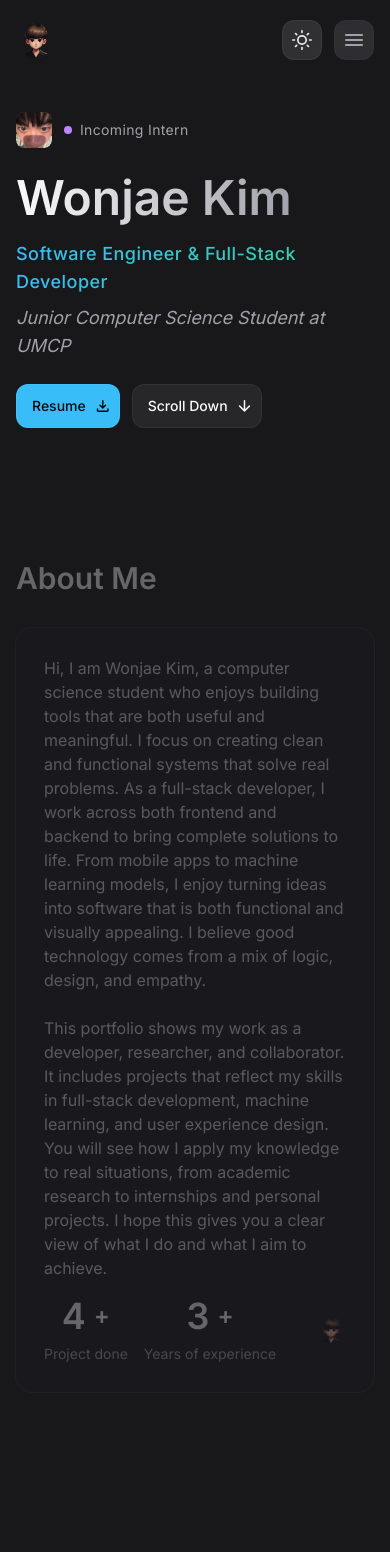
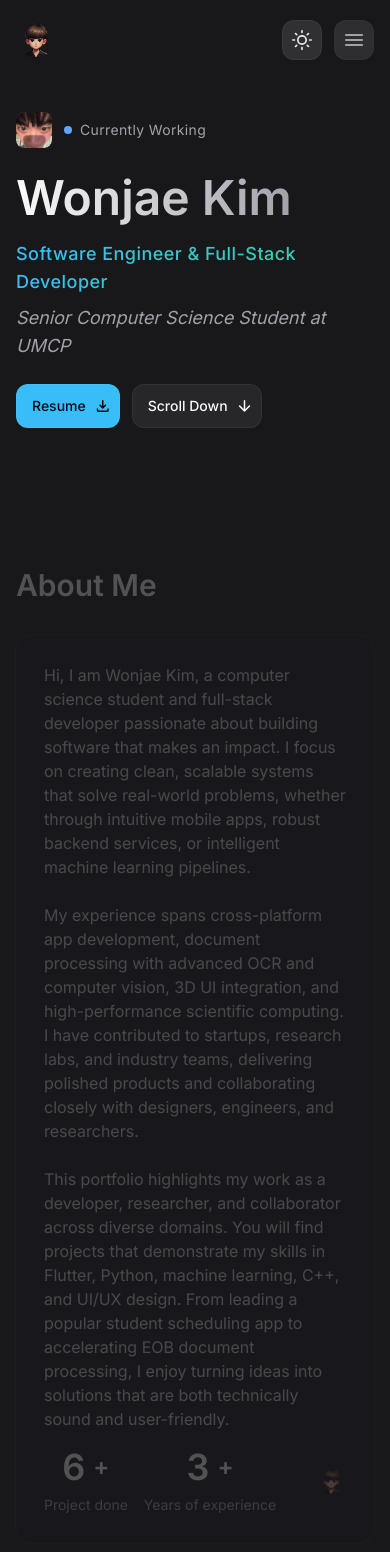
Before and after one commit to kwj0011288/Portfolio, a React (Vite) app: page / in a window 390 px wide. Shown: the top 1552 px of the page. Built offline with nearby package versions, Linux system fonts and the light colour scheme.

Commit message:
current stat update

```diff
--- a/src/components/About.jsx
+++ b/src/components/About.jsx
@@ -1,55 +1,66 @@
-import React from 'react';
-import logo from '../assets/hero.png';
+import React from "react";
+import logo from "../assets/hero.png";
 const aboutItems = [
   {
-        label: 'Project done',
-        number: 4
+    label: "Project done",
+    number: 6,
   },
   {
-        label: 'Years of experience',
-        number: 3
-    }
+    label: "Years of experience",
+    number: 3,
+  },
 ];
 
 const About = () => {
   return (
     <section id="about" className="section">
       <div className="container reveal-up">
-                <h2 className='headline-2 mb-8 reveal-up'>
-                    About Me
-                </h2>
+        <h2 className="headline-2 mb-8 reveal-up">About Me</h2>
         <div className="bg-zinc-800/50 p-7 rounded-2xl md:p-12 ring-1 ring-zinc-50/10 hover:ring-zinc-50/20 transition-all">
-                    <p className='text-zinc-300 mb-4 md:mb-8 md:text-xl md:max-w-[60ch] '>
-                        Hi, I am Wonjae Kim, a computer science student who enjoys building tools that are both useful and meaningful.
-                        I focus on creating clean and functional systems that solve real problems.
-                        As a full-stack developer, I work across both frontend and backend to bring complete solutions to life.
-                        From mobile apps to machine learning models, I enjoy turning ideas into software that is both functional and visually appealing.
-                        I believe good technology comes from a mix of logic, design, and empathy.
+          <p className="text-zinc-300 mb-4 md:mb-8 md:text-xl md:max-w-[60ch] ">
+            Hi, I am Wonjae Kim, a computer science student and full-stack
+            developer passionate about building software that makes an impact. I
+            focus on creating clean, scalable systems that solve real-world
+            problems, whether through intuitive mobile apps, robust backend
+            services, or intelligent machine learning pipelines.
             <br />
             <br />
-                        This portfolio shows my work as a developer, researcher, and collaborator. It includes projects that reflect my skills in full-stack development, machine learning, and user experience design. You will see how I apply my knowledge to real situations, from academic research to internships and personal projects. I hope this gives you a clear view of what I do and what I aim to achieve.
+            My experience spans cross-platform app development, document
+            processing with advanced OCR and computer vision, 3D UI integration,
+            and high-performance scientific computing. I have contributed to
+            startups, research labs, and industry teams, delivering polished
+            products and collaborating closely with designers, engineers, and
+            researchers.
+            <br />
+            <br />
+            This portfolio highlights my work as a developer, researcher, and
+            collaborator across diverse domains. You will find projects that
+            demonstrate my skills in Flutter, Python, machine learning, C++, and
+            UI/UX design. From leading a popular student scheduling app to
+            accelerating EOB document processing, I enjoy turning ideas into
+            solutions that are both technically sound and user-friendly.
           </p>
 
           <div className="flex felx-wrap items-center gap-4 md:gap-7">
-                        {
-                            aboutItems.map(({ label, number }, key) => (
+            {aboutItems.map(({ label, number }, key) => (
               <div key={key} className="flex flex-col items-center gap-2">
                 <div className="flex items-center md:mb-2 gap-2">
-                                        <span className="text-4xl font-semibold md:text-5xl">{number}</span>
+                  <span className="text-4xl font-semibold md:text-5xl">
+                    {number}
+                  </span>
                   <span className="text-2xl font-semibold md:text-3xl">+</span>
                 </div>
                 <p className="text-sm text-zinc-400">{label}</p>
               </div>
-                            ))
-                        }
-                        <img src={logo}
+            ))}
+            <img
+              src={logo}
               alt=""
               width={30}
               height={30}
-                            className='ml-auto md:w-[40px] md:h-[40px]'
+              className="ml-auto md:w-[40px] md:h-[40px]"
             />
           </div>
-
         </div>
       </div>
     </section>
--- a/src/components/Hero.jsx
+++ b/src/components/Hero.jsx
@@ -35,7 +35,7 @@ const statusMap = {
 
 
 // 바꿔가면서 쓸 수 있음
-const currentStatus = "incomingIntern"; // "working", "internship", "unavailable"
+const currentStatus = "working"; // "working", "internship", "unavailable"
 
 const Hero = () => {
     const status = statusMap[currentStatus];
@@ -64,7 +64,7 @@ const Hero = () => {
                             Software Engineer & Full-Stack Developer
                         </p>
                         <p className='text-zinc-400 text-lg mb-6 lg:mb-8 italic'>
-                            Junior Computer Science Student at UMCP
+                            Senior Computer Science Student at UMCP
                         </p>
                         <div className='flex items-center gap-3'>
                             <ButtonPrimary
--- a/src/components/Work.jsx
+++ b/src/components/Work.jsx
@@ -1,113 +1,126 @@
-import React from 'react'
-import WorkCard from './Workcard';
-import august from '../assets/works/august.png';
-import hancom from '../assets/works/hancom.jpeg';
-import git from '../assets/works/git.png';
-import umd from '../assets/works/umd.svg';
-import military from '../assets/works/military.jpeg';
-import inzone from '../assets/works/inzone.png';
+import React from "react";
+import WorkCard from "./Workcard";
+import august from "../assets/works/august.png";
+import hancom from "../assets/works/hancom.jpeg";
+import git from "../assets/works/git.png";
+import umd from "../assets/works/umd.svg";
+import military from "../assets/works/military.jpeg";
+import inzone from "../assets/works/inzone.png";
+import noIcon from "../assets/works/no_icon.png";
 
 const workItem = [
   {
+    imgSrc: noIcon,
+    label: "EOB Processor",
+    position: "Software Engineer Intern",
+    desc: [
+      "Built a document processing pipeline for healthcare EOB forms using PyTorch, Detectron2, and OCR tools",
+      "Engineered multi-stage orientation correction using text scoring, enabling reliable page rotation decisions",
+      "Improved OCR accuracy with skew correction, Gaussian blur, and morphological filters on EOB document",
+    ],
+    tech: ["Python", "OpenCV", "OCR", "pytesseract", "NumPy", "TensorFlow", "Tesseract", "Docker"],
+    startDate: "June 2025",
+    endDate: "Present",
+  },
+  {
     imgSrc: inzone,
-        label: 'Inzone',
-        position: 'Software Engineer Intern',
+    label: "Inzone",
+    position: "Software Engineer Intern",
     desc: [
-            'Incoming Intern...',
-            'Developed and optimized cross-platform Flutter UIs for iOS and Android, ensuring responsive and smooth user experiences',
-            'Integrated lightweight 3D avatar SDKs with interactive animations to enhance user engagement',
-            'Designed and implemented marketplace screens for digital asset browsing, purchasing, and equipping',
-            'Collaborated with back-end engineers and UI/UX designers to deliver clean, scalable, and well-documented code'
+      "Developed and optimized cross-platform Flutter UIs for iOS and Android, ensuring responsive and smooth user experiences",
+      "Integrated lightweight 3D avatar SDKs with interactive animations to enhance user engagement",
+      "Designed and implemented marketplace screens for digital asset browsing, purchasing, and equipping",
+      "Collaborated with back-end engineers and UI/UX designers to deliver clean, scalable, and well-documented code",
     ],
-        tech: ['Python', 'Firebase', 'Git', 'Flutter'],
-        startDate: 'June 2025',
-        endDate: 'August 2025'
+    tech: ["Python", "Firebase", "Git", "Flask", "Unity","Flutter"],
+    startDate: "June 2025",
+    endDate: "Present",
   },
   {
     imgSrc: umd,
-        label: 'NEMO Research Assistant',
-        position: 'Research Intern',
+    label: "NEMO Research Assistant",
+    position: "Research Intern",
     desc: [
-            'Optimized parallel algorithms in C/C++ stellar dynamics code for simulation performance',
-            'Ported core modules for cross-platform compatibility, ensuring seamless functionality on both Windows and macOS'
+      "Optimized parallel algorithms in C/C++ stellar dynamics code for simulation performance",
+      "Ported core modules for cross-platform compatibility, ensuring seamless functionality on both Windows and macOS",
     ],
-        tech: ['C++', 'C', 'Git'],
-        startDate: 'Feb 2025',
-        endDate: 'Present'
+    tech: ["C++", "C", "Git"],
+    startDate: "Feb 2025",
+    endDate: "May 2025",
   },
   {
     imgSrc: hancom,
-        label: 'Hancom',
-        position: 'Software Engineer Intern',
+    label: "Hancom",
+    position: "Software Engineer Intern",
     desc: [
-            'Spearheaded the end-to-end migration of iOS and Android applications to Flutter, significantly improving cross-platform compatibility and increasing development efficiency by 30%',
-            'Collaborated with 6 developers & 3 designers to build hi-fi prototypes, improving integration and functionality',
-            'Assisted the team in enhancing development processes, delivering project milestones 15% ahead of schedule'
+      "Spearheaded the end-to-end migration of iOS and Android applications to Flutter, significantly improving cross-platform compatibility and increasing development efficiency by 30%",
+      "Collaborated with 6 developers & 3 designers to build hi-fi prototypes, improving integration and functionality",
+      "Assisted the team in enhancing development processes, delivering project milestones 15% ahead of schedule",
     ],
-        tech: ['Flutter', 'Dart', 'Git', 'Figma', 'Confluence', 'Jira'],
-        startDate: 'Jun 2024',
-        endDate: 'Aug 2024'
+    tech: ["Flutter", "Dart", "Git", "Figma", "Confluence", "Jira"],
+    startDate: "Jun 2024",
+    endDate: "Aug 2024",
   },
   {
     imgSrc: umd,
-        label: 'University of Maryland (TA)',
-        position: 'Teaching Assistant',
+    label: "University of Maryland (TA)",
+    position: "Teaching Assistant",
     desc: [
-            'Taught Korean language and culture to 20+ students using interactive methods',
-            'Collaborated with faculty to design and revise curriculum aligned with standards'
+      "Taught Korean language and culture to 20+ students using interactive methods",
+      "Collaborated with faculty to design and revise curriculum aligned with standards",
     ],
-        tech: ['Google Slides', 'Zoom', 'Curriculum Design', 'Korean', 'English'],
-        startDate: 'Aug 2023',
-        endDate: 'May 2024'
+    tech: ["Google Slides", "Zoom", "Curriculum Design", "Korean", "English"],
+    startDate: "Aug 2023",
+    endDate: "May 2024",
   },
   {
     imgSrc: august,
-        label: 'August - Me & Friends Timetable',
-        position: 'Co-founder',
+    label: "August - Me & Friends Timetable",
+    position: "Co-founder",
     desc: [
       'Co-founded and led development of "August", a college scheduler app for Android and iOS using Flutter, with a focus on user-friendly interface and cross-platform compatibility',
-            'Created an innovative scheduling algorithm analyzing available slots, open seats, and user preferences',
-            'Integrated 20+ RESTful APIs and utilized web scraping for real-time data from school websites',
-            'Acquired essential skills in all steps of MVP release, Beta testing, and skills in collaboration'
+      "Created an innovative scheduling algorithm analyzing available slots, open seats, and user preferences",
+      "Integrated 20+ RESTful APIs and utilized web scraping for real-time data from school websites",
+      "Acquired essential skills in all steps of MVP release, Beta testing, and skills in collaboration",
     ],
-        tech: ['Flutter', 'Dart', 'Python', 'REST API', 'Django', 'Web Scraping'],
-        startDate: 'Jun 2023',
-        endDate: 'Present'
+    tech: ["Flutter", "Dart", "Python", "REST API", "Django", "Web Scraping"],
+    startDate: "Jun 2023",
+    endDate: "Present",
   },
   {
     imgSrc: military,
-        label: 'Front Observer & DMZ Police',
-        position: 'Military Service',
+    label: "Front Observer & DMZ Police",
+    position: "Military Service",
     desc: [
-            'Served 5 months at the DMZ as a front observer with the 1st Artillery Division in a high-security border zone',
-            'Promoted to Sergeant, led team operations, and received an honorable discharge for discipline and dedication'
+      "Served 5 months at the DMZ as a front observer with the 1st Artillery Division in a high-security border zone",
+      "Promoted to Sergeant, led team operations, and received an honorable discharge for discipline and dedication",
     ],
-        tech: ['Leadership', 'Field Ops', 'Security Protocol', 'Korean'],
-        startDate: 'Jan 2021',
-        endDate: 'Jul 2022'
+    tech: ["Leadership", "Field Ops", "Security Protocol", "Korean"],
+    startDate: "Jan 2021",
+    endDate: "Jul 2022",
   },
   {
     imgSrc: git,
-        label: 'G.I.T',
-        position: 'Software Engineer Intern',
+    label: "G.I.T",
+    position: "Software Engineer Intern",
     desc: [
-            'Worked on advanced automotive diagnostics targeting next-gen safety and eco-friendly technologies',
-            'Developed advanced electric vehicle diagnostics, aligning with trends in autonomy and connectivity',
-            'Improved vehicle performance, quality, and inspection technologies by implementing strategic enhancements'
+      "Worked on advanced automotive diagnostics targeting next-gen safety and eco-friendly technologies",
+      "Developed advanced electric vehicle diagnostics, aligning with trends in autonomy and connectivity",
+      "Improved vehicle performance, quality, and inspection technologies by implementing strategic enhancements",
     ],
-        tech: ['Kotlin', 'Android', 'Git'],
-        startDate: 'Jun 2019',
-        endDate: 'Aug 2019'
-    }
+    tech: ["Kotlin", "Android", "Git"],
+    startDate: "Jun 2019",
+    endDate: "Aug 2019",
+  },
 ];
 
 const Work = () => {
   return (
     <section id="work" className="section pb-10">
       <div className="container px-3 md:px-4">
-                <h2 className='headline-2 reveal-up'>Work Experience</h2>
+        <h2 className="headline-2 reveal-up">Work Experience</h2>
 
-                <p className='text-zinc-500 dark:text-zinc-400 mt-3 mb-6 md:mb-8 max-w-[50ch] reveal-up'>
+        <p className="text-zinc-500 dark:text-zinc-400 mt-3 mb-6 md:mb-8 max-w-[50ch] reveal-up">
           My Journey as a Developer, Researcher, and Innovator
         </p>
 
@@ -124,6 +137,6 @@ const Work = () => {
       </div>
     </section>
   );
-}
+};
 
 export default Work;
```
Also changed, not shown: src/assets/works/no_icon.png (added). Lines whose indentation alone changed are shown as unchanged.
